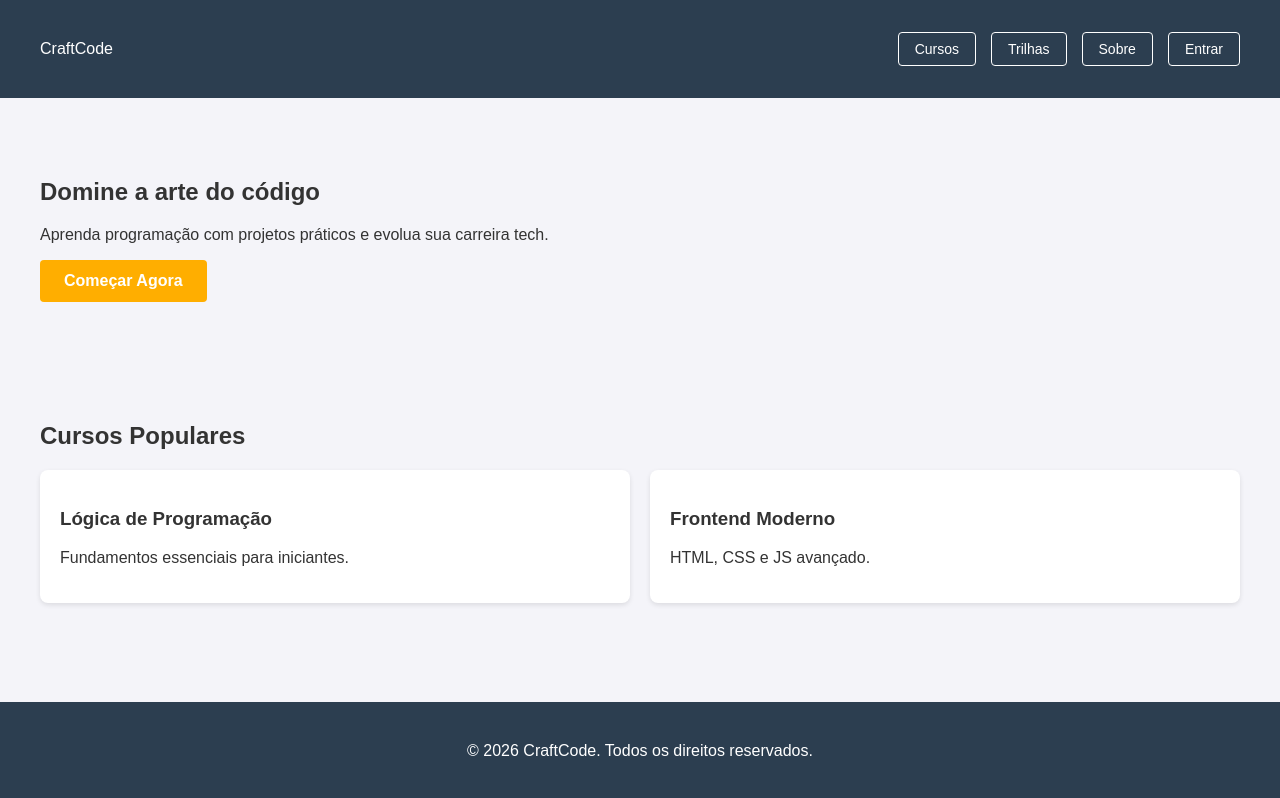
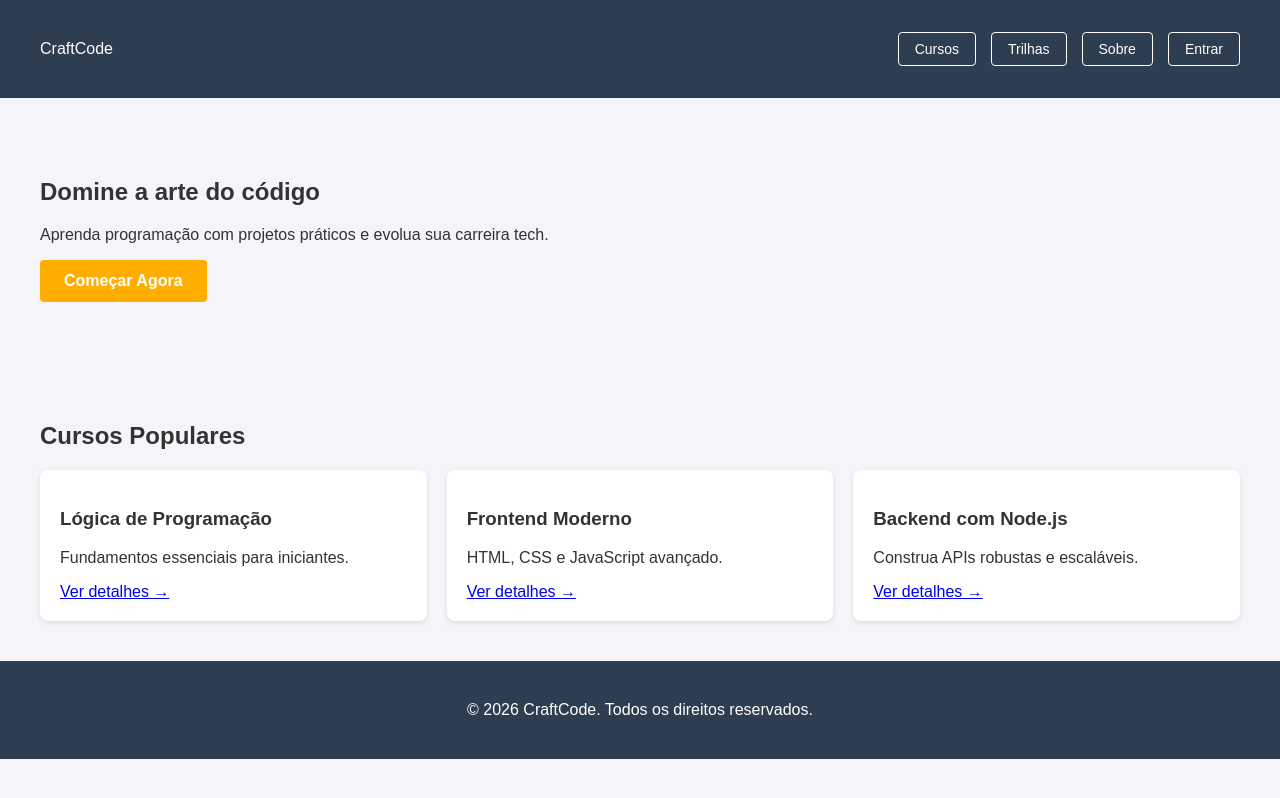
Before and after one commit to MateusViegasCode/ASCII---Projeto-Trainee, a React (Vite) app: page / in a window 1280 px wide. Built offline with nearby package versions, Linux system fonts and the light colour scheme.

Commit message:
Implement user authentication state in App component
Added user login state management and conditional rendering for user greeting and logout button.

```diff
--- a/src/App.jsx
+++ b/src/App.jsx
@@ -1,41 +1,80 @@
-import React, { useState } from 'react'
-import Login from './Login.jsx'
+import React, { useState } from 'react';
+import Login from './Login.jsx';
 
 function App() {
   const [paginaAtual, setPaginaAtual] = useState('home');
+  // Novo estado para guardar as informações do utilizador
+  const [usuarioLogado, setUsuarioLogado] = useState(null);
+
+  // Função para limpar o utilizador e voltar ao estado deslogado
+  const fazerLogout = () => {
+    setUsuarioLogado(null);
+  };
 
   if (paginaAtual === 'login') {
-    return <Login voltar={() => setPaginaAtual('home')} />;
+    return (
+      <Login
+        voltar={() => setPaginaAtual('home')}
+        // Esta função recebe os dados do Login.jsx e guarda no App.jsx
+        aoLogarSucesso={(dadosDoUsuario) => {
+          setUsuarioLogado(dadosDoUsuario);
+          setPaginaAtual('home'); // Volta para a home automaticamente
+        }}
+      />
+    );
   }
 
   return (
-    <>
+    <div>
       <header className="main-header">
         <div className="container header-content">
-          <div className="logo" onClick={() => setPaginaAtual('home')} style={{cursor: 'pointer'}}>
-            CraftCode
-          </div>
+          <div className="logo">CraftCode</div>
           <nav>
             <ul className="nav-links">
               <li><a href="#">Cursos</a></li>
               <li><a href="#">Trilhas</a></li>
               <li><a href="#">Sobre</a></li>
+
+              {/* Renderização Condicional: Muda o que aparece no cabeçalho */}
               <li>
+                {usuarioLogado ? (
+                  // Se ESTIVER logado, mostra o nome e o botão de Sair
+                  <div style={{ display: 'flex', alignItems: 'center', gap: '15px' }}>
+                    <span style={{ color: 'var(--primary-color)', fontWeight: 'bold' }}>
+                      Olá, {usuarioLogado.nome}!
+                    </span>
+                    <button onClick={fazerLogout} className="btn-entrar-header" style={{ borderColor: '#FF8C00', color: '#FF8C00' }}>
+                      Sair
+                    </button>
+                  </div>
+                ) : (
+                  // Se NÃO estiver logado, mostra o botão original de Entrar
                   <button onClick={() => setPaginaAtual('login')} className="btn-entrar-header">
                     Entrar
                   </button>
+                )}
               </li>
+
             </ul>
           </nav>
         </div>
       </header>
 
-      <main>
       <section className="hero">
         <div className="container">
           <h1>Domine a arte do código</h1>
           <p>Aprenda programação com projetos práticos e evolua sua carreira tech.</p>
-            <a href="#" className="btn-primary">Começar Agora</a>
+
+          {/* Se o utilizador já estiver logado, podemos mudar o texto do botão principal também */}
+          {usuarioLogado ? (
+             <button className="btn-primary" style={{ border: 'none', cursor: 'pointer', fontSize: '1rem' }}>
+               Ver meus cursos
+             </button>
+          ) : (
+            <button onClick={() => setPaginaAtual('login')} className="btn-primary" style={{ border: 'none', cursor: 'pointer', fontSize: '1rem' }}>
+              Começar Agora
+            </button>
+          )}
         </div>
       </section>
 
@@ -43,25 +82,42 @@
         <div className="container">
             <h2>Cursos Populares</h2>
             <div className="course-grid">
-                    <div className="course-card">
+                <article className="course-card">
+                    <div className="card-image"></div>
+                    <div className="card-content">
                         <h3>Lógica de Programação</h3>
                         <p>Fundamentos essenciais para iniciantes.</p>
+                        <a href="#" className="link-details">Ver detalhes &rarr;</a>
                     </div>
-                    <div className="course-card">
+                </article>
+
+                <article className="course-card">
+                    <div className="card-image"></div>
+                    <div className="card-content">
                         <h3>Frontend Moderno</h3>
-                        <p>HTML, CSS e JS avançado.</p>
+                        <p>HTML, CSS e JavaScript avançado.</p>
+                        <a href="#" className="link-details">Ver detalhes &rarr;</a>
                     </div>
+                </article>
+
+                <article className="course-card">
+                    <div className="card-image"></div>
+                    <div className="card-content">
+                        <h3>Backend com Node.js</h3>
+                        <p>Construa APIs robustas e escaláveis.</p>
+                        <a href="#" className="link-details">Ver detalhes &rarr;</a>
+                    </div>
+                </article>
             </div>
         </div>
       </section>
-      </main>
 
       <footer>
         <div className="container">
           <p>&copy; 2026 CraftCode. Todos os direitos reservados.</p>
         </div>
       </footer>
-    </>
+    </div>
   );
 }
 
```
Lines whose indentation alone changed are shown as unchanged.
